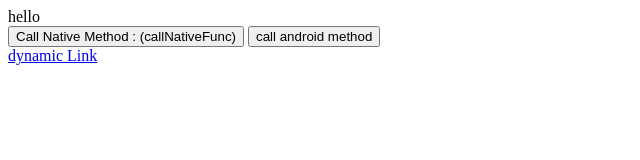
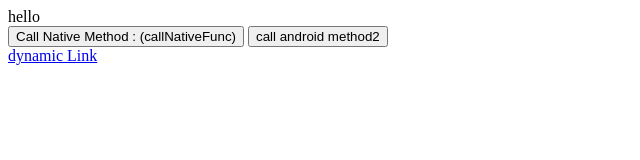
Before and after one commit to cw-exception/WebAppCallTest, a plain HTML site: page index.html in a window 1280 px wide. Shown: the full height of the page, 0-640 px from the left. Drawn offline with Linux system fonts and the light colour scheme.

Commit message:
two function

```diff
--- a/index.html
+++ b/index.html
@@ -15,7 +15,7 @@
         <button id="callNativeFunc" type="button" value="callNativeFunc" onclick="callNativeFunc();">
             Call Native Method : (callNativeFunc)</button>
             <button id="callAndroidMethod" type="button" value="callAndroidMethod" onclick="requestToken();">
-                call android method</button>
+                call android method2</button>
     </div>
 
     <a href="https://cococoadtech.page.link/?link=http%3A%2F%2Fwww.coway.com%2F%3Fhello%253Dworld%2526foo%253Dbar&apn=com.coway.adtech.dev&isi=1575677582&ibi=com.coway.adtech.dev2">dynamic Link</a>
```
